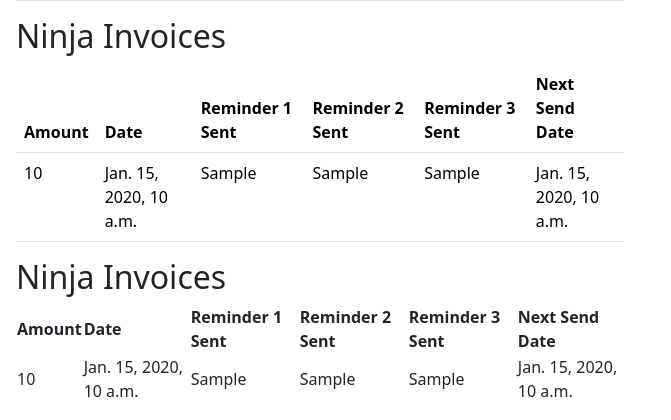
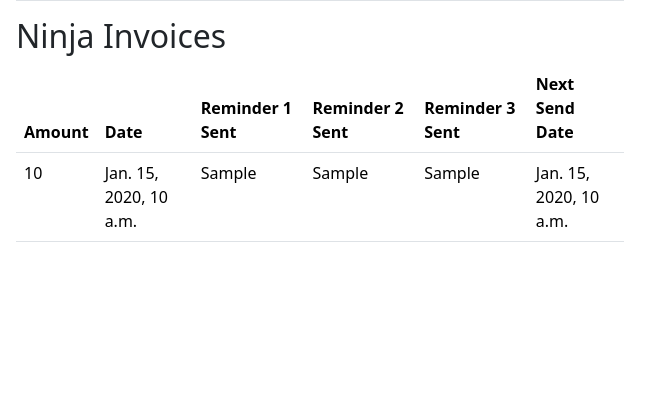
Before and after one commit to nycmeshnet/nycmesh-building, a Django app: template dashboard/templates/dashboard/lookup.html in a window 1280 px wide. Shown: the part 1108-1528 px from the top of the page, without its empty margins (0-671 px from the left). After the commit the page ends 1350 px from the top, so only its background shows below. Run offline with Django 5.2, Linux system fonts and the light colour scheme; the template is opened without the code that fills it: most values are stand-ins (such as "Sample title", 1, 10 or a date in 2020).

Commit message:
remove dupe

```diff
--- a/dashboard/templates/dashboard/lookup.html
+++ b/dashboard/templates/dashboard/lookup.html
@@ -172,33 +172,5 @@
             </tbody>
         </table>
     {% endif %}
-
-    {% if selected_member_info.ninja_invoices %}
-        <h2>Ninja Invoices</h2>
-        <table>
-            <thead>
-                <tr>
-                    <th>Amount</th>
-                    <th>Date</th>
-                    <th>Reminder 1 Sent</th>
-                    <th>Reminder 2 Sent</th>
-                    <th>Reminder 3 Sent</th>
-                    <th>Next Send Date</th>
-                </tr>
-            </thead>
-            <tbody>
-                {% for invoice in selected_member_info.ninja_invoices %}
-                    <tr>
-                        <td>{{ invoice.amount }}</td>
-                        <td>{{ invoice.date }}</td>
-                        <td>{{ invoice.reminder1_sent }}</td>
-                        <td>{{ invoice.reminder2_sent }}</td>
-                        <td>{{ invoice.reminder3_sent }}</td>
-                        <td>{{ invoice.next_send_date }}</td>
-                    </tr>
-                {% endfor %}
-            </tbody>
-        </table>
-    {% endif %}
 </body>
 </html>
```
